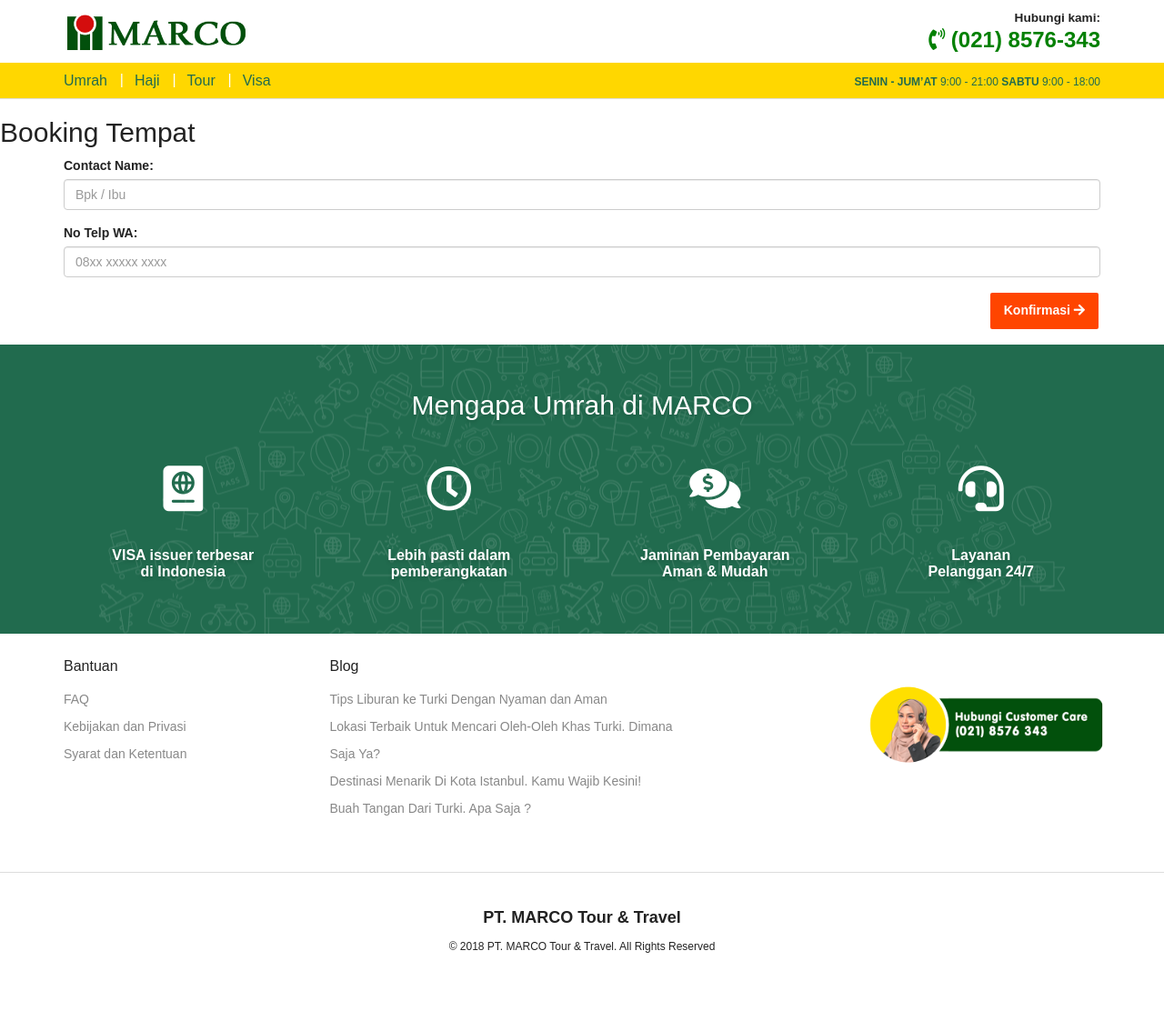
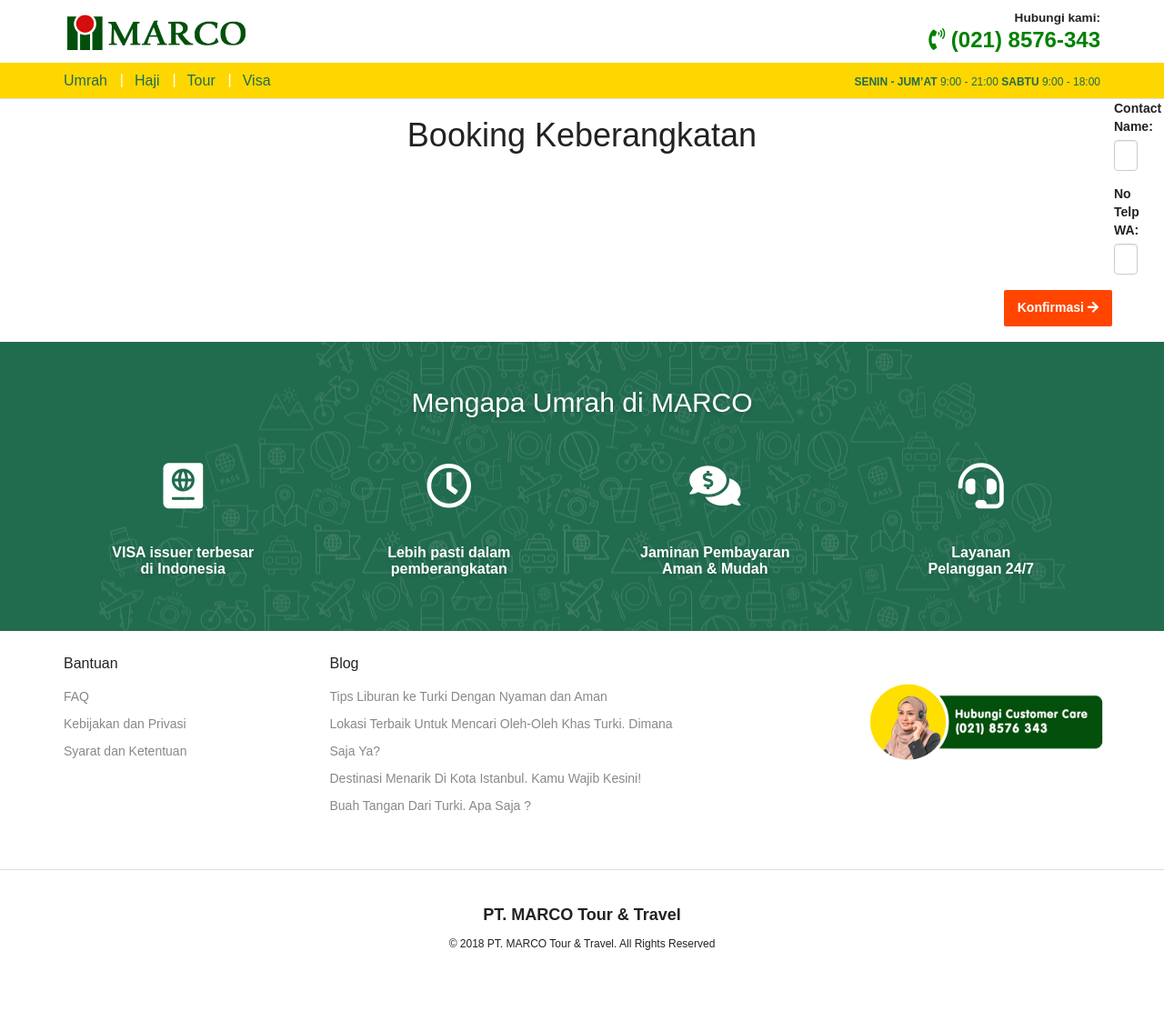
Before and after one commit to kemtol/marco, a Jekyll site: the page built from pages/booking.html, in a window 1280 px wide. Shown: the whole page at 91% size. Built offline with Jekyll 4.4.1, drawn with Linux system fonts in a browser that asks for light colours; nearby versions of some CDN libraries; a script that is not in the unit is left out.

Commit message:
Update booking.html

```diff
--- a/pages/booking.html
+++ b/pages/booking.html
@@ -3,8 +3,11 @@
 layout: default
 ---
 
-<h2>Booking Tempat</h2>
 <div class="container">
+  <div class="row">
+    <div class="col-xs-12">
+      <h1 class="text-center">Booking Keberangkatan</h1>
+    </div>
     <form class="form-horizontal">
       <fieldset>
         <!-- Text input-->
@@ -33,3 +36,4 @@
       </fieldset>
     </form>
   </div>
+</div>
```
Lines whose indentation alone changed are shown as unchanged.
